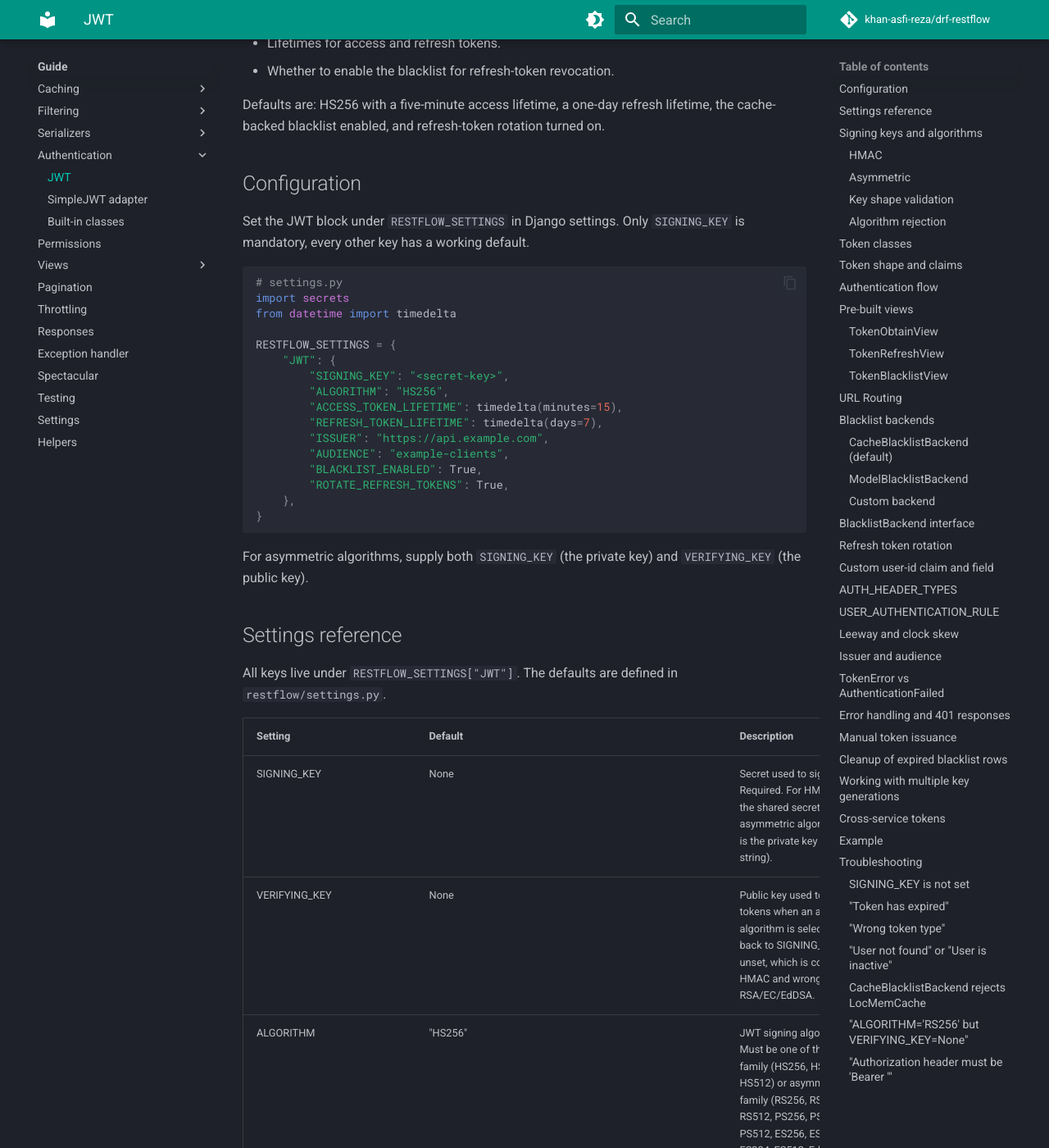
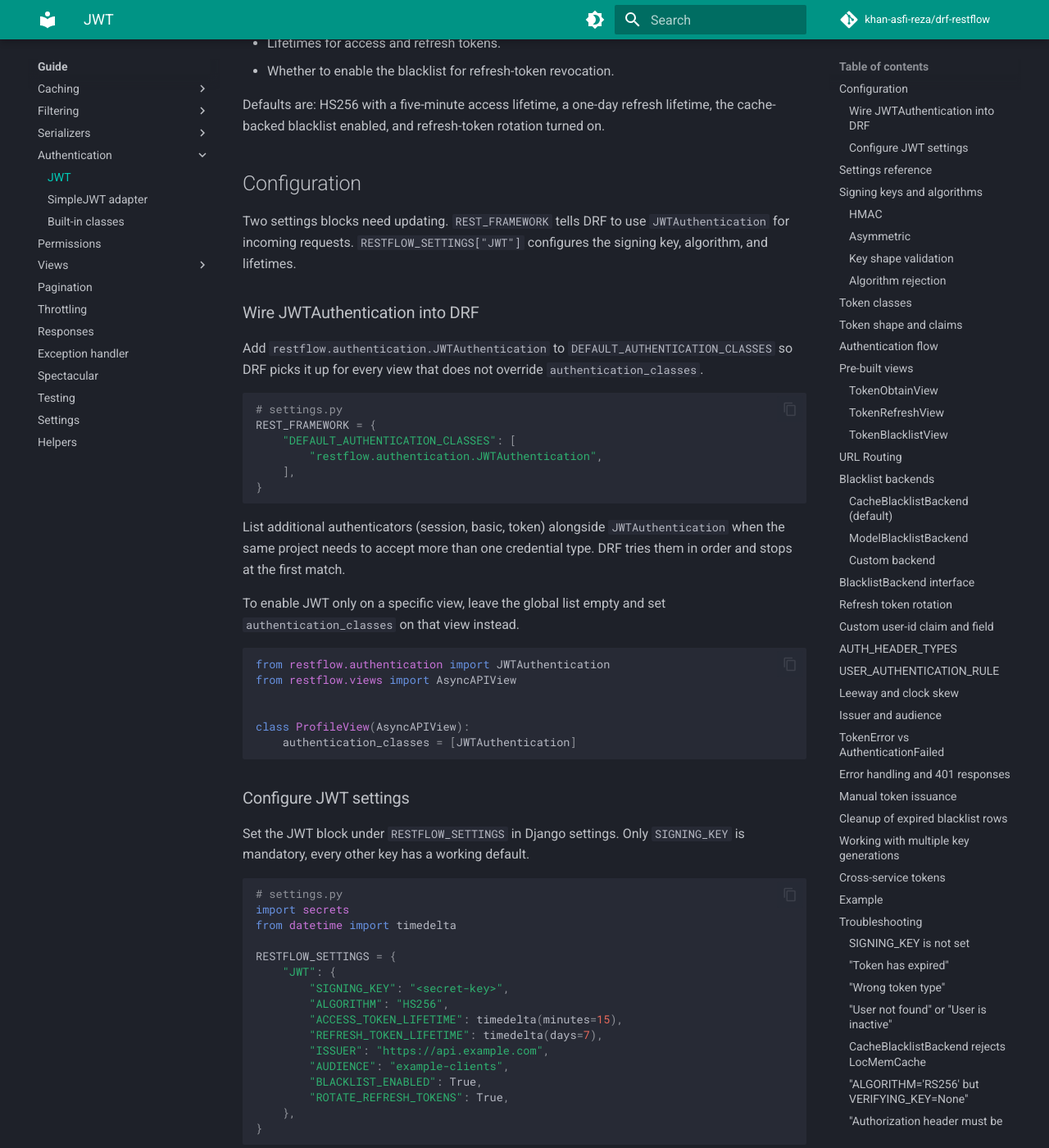
Before and after one commit to khan-asfi-reza/drf-restflow, an MkDocs documentation site: the page built from docs/guide/authentication/jwt.md, in a window 1280 px wide and 1400 px high, scrolled down 490 px. Shown: the whole window at 82% size. Built offline with MkDocs 1.6.1 and Material for MkDocs 9.7.7, drawn with Linux system fonts in a browser that asks for light colours; comment, search, counter and statistics services are not loaded; the version menu is left out; some of the changed text lies outside the part shown.

````diff
--- a/docs/guide/authentication/jwt.md
+++ b/docs/guide/authentication/jwt.md
@@ -25,6 +25,43 @@
 refresh-token rotation turned on.
 
 ## Configuration
+
+Two settings blocks need updating. `REST_FRAMEWORK` tells DRF to use
+`JWTAuthentication` for incoming requests. `RESTFLOW_SETTINGS["JWT"]`
+configures the signing key, algorithm, and lifetimes.
+
+### Wire JWTAuthentication into DRF
+
+Add `restflow.authentication.JWTAuthentication` to
+`DEFAULT_AUTHENTICATION_CLASSES` so DRF picks it up for every view that
+does not override `authentication_classes`.
+
+```python
+# settings.py
+REST_FRAMEWORK = {
+    "DEFAULT_AUTHENTICATION_CLASSES": [
+        "restflow.authentication.JWTAuthentication",
+    ],
+}
+```
+
+List additional authenticators (session, basic, token) alongside
+`JWTAuthentication` when the same project needs to accept more than one
+credential type. DRF tries them in order and stops at the first match.
+
+To enable JWT only on a specific view, leave the global list empty and
+set `authentication_classes` on that view instead.
+
+```python
+from restflow.authentication import JWTAuthentication
+from restflow.views import AsyncAPIView
+
+
+class ProfileView(AsyncAPIView):
+    authentication_classes = [JWTAuthentication]
+```
+
+### Configure JWT settings
 
 Set the JWT block under `RESTFLOW_SETTINGS` in Django settings. Only
 `SIGNING_KEY` is mandatory, every other key has a working default.
@@ -260,7 +297,7 @@
 # urls.py
 from django.urls import path
 
-from restflow.authentication import (
+from restflow.authentication.views import (
     TokenBlacklistView,
     TokenObtainView,
     TokenRefreshView,
@@ -845,7 +882,7 @@
 # urls.py
 from django.urls import path
 
-from restflow.authentication import (
+from restflow.authentication.views import (
     TokenBlacklistView,
     TokenObtainView,
     TokenRefreshView,
--- a/restflow/__init__.py
+++ b/restflow/__init__.py
@@ -1,4 +1,4 @@
-__version__ = "1.0.1"
+__version__ = "1.0.2"
 __title__ = "Restflow"
 __author__ = "Khan Asfi Reza"
 __license__ = "BSD 3-Clause"
````
Also changed, not shown: docs/api/authentication/jwt-views.md (+7 -7 lines), docs/changelog.md (+18 -0 lines), docs/getting-started/concepts.md (+1 -1 lines), docs/getting-started/quickstart.md (+1 -1 lines), 3 other files.
